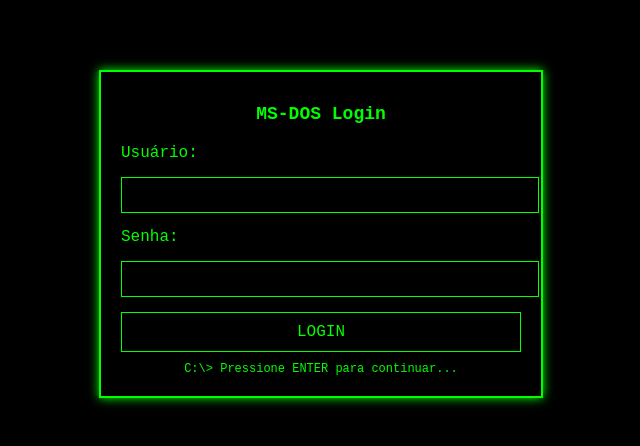
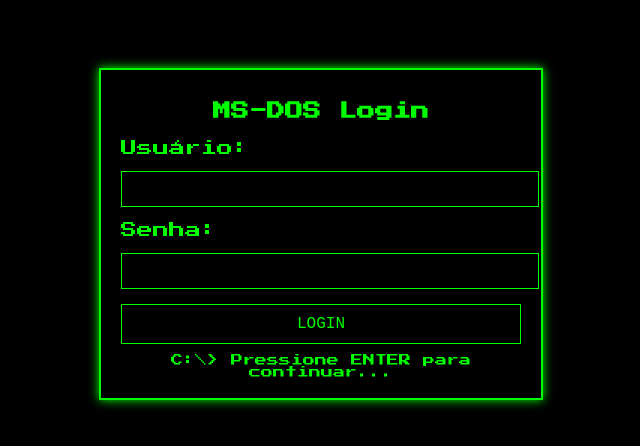
Before and after one commit to BrunoUnias/fixe, a plain HTML site: page login.html in a window 1280 px wide. Shown: the part 166-612 px from the top of the page, without its empty margins (319-959 px from the left). Drawn offline with Linux system fonts and the light colour scheme.

Commit message:
modifiquei o mdos

```diff
--- a/assests/estilo/msdDos.css
+++ b/assests/estilo/msdDos.css
@@ -1,7 +1,10 @@
- body {
+@import url('https://fonts.googleapis.com/css2?family=Press+Start+2P&display=swap');
+
+
+body {
       background-color: black;
       color: #00ff00;
-      font-family: 'Courier New', Courier, monospace;
+      font-family: "Press Start 2P", cursive;
       display: flex;
       justify-content: center;
       align-items: center;
```
